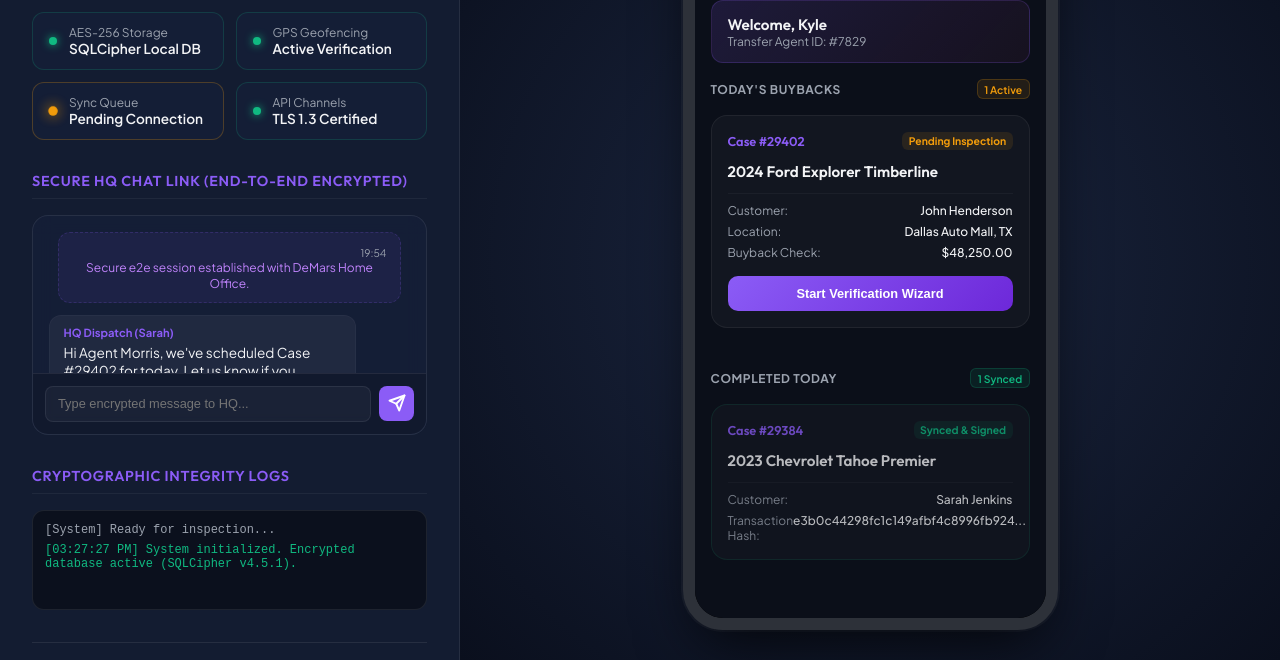
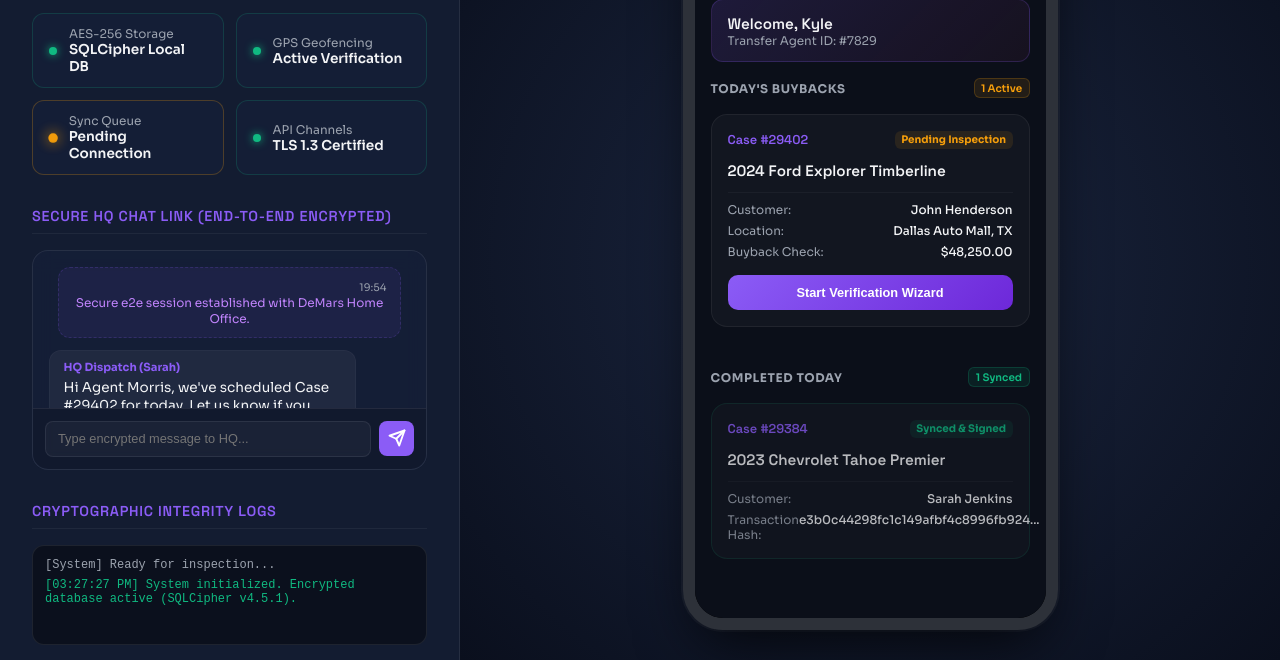
Before and after one commit to GiridhariDutta/DeMars, a website: page index.html in a window 1280 px wide. Shown: the part 140-800 px from the top of the page. Drawn offline with Linux system fonts and the light colour scheme.

Commit message:
Update typography theme to Sora and Space Grotesk

```diff
--- a/index.html
+++ b/index.html
@@ -7,7 +7,7 @@
   <!-- Google Fonts -->
   <link rel="preconnect" href="https://fonts.googleapis.com">
   <link rel="preconnect" href="https://fonts.gstatic.com" crossorigin>
-  <link href="https://fonts.googleapis.com/css2?family=Outfit:wght@300;400;500;600;700;800&family=Plus+Jakarta+Sans:wght@300;400;500;600;700&display=swap" rel="stylesheet">
+  <link href="https://fonts.googleapis.com/css2?family=Sora:wght@300;400;500;600;700;800&family=Space+Grotesk:wght@400;500;600;700&display=swap" rel="stylesheet">
   <!-- Stylesheet -->
   <link rel="stylesheet" href="style.css">
 </head>
--- a/style.css
+++ b/style.css
@@ -2,8 +2,8 @@
    DESIGN SYSTEM & VARIABLES
    ========================================================================== */
 :root {
-  --font-primary: 'Plus Jakarta Sans', -apple-system, BlinkMacSystemFont, "Segoe UI", Roboto, sans-serif;
-  --font-display: 'Outfit', sans-serif;
+  --font-primary: 'Sora', -apple-system, BlinkMacSystemFont, "Segoe UI", Roboto, sans-serif;
+  --font-display: 'Space Grotesk', sans-serif;
 
   /* Color Palette */
   --bg-primary: #0a0f1d;
```
